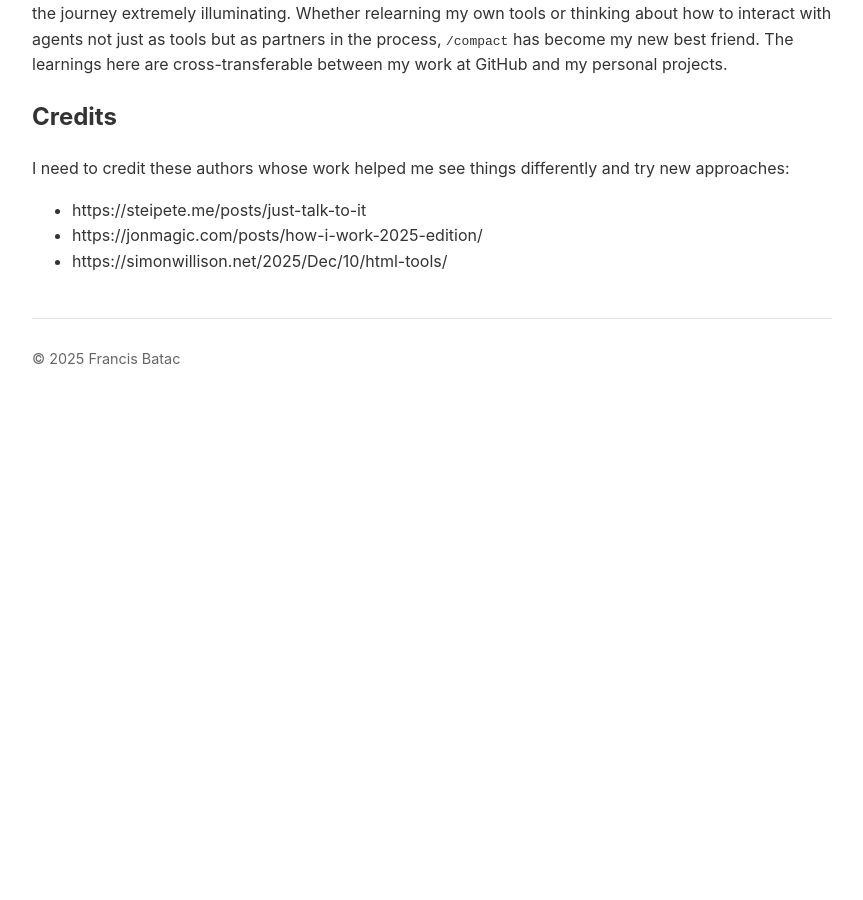
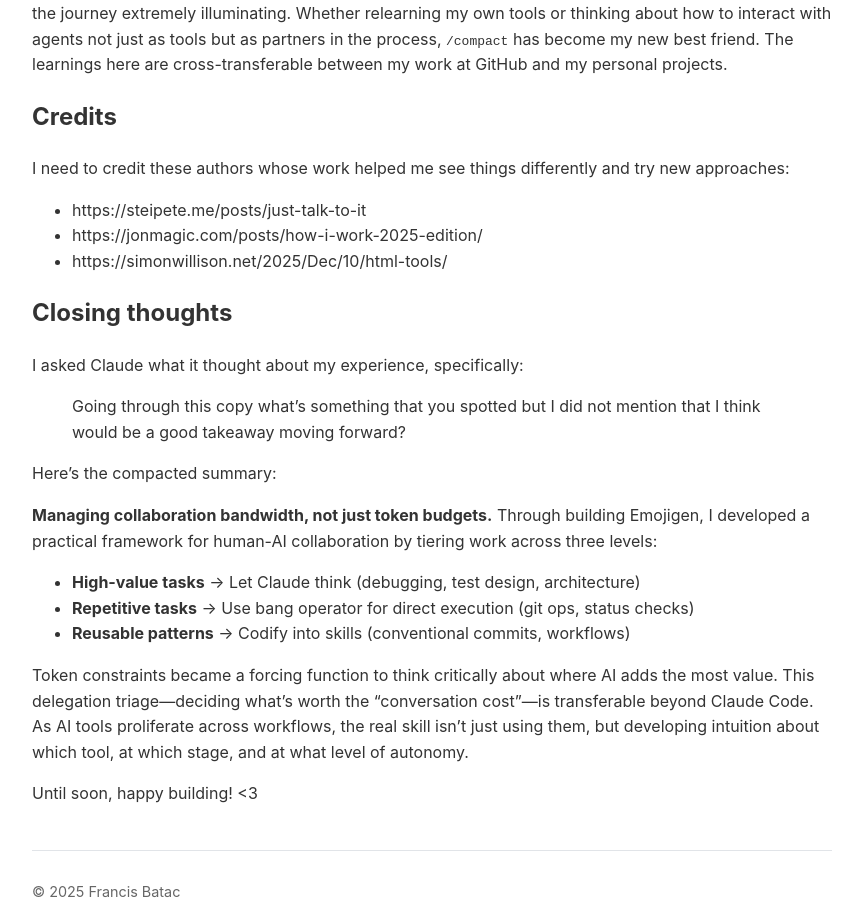
Before and after one commit to francisfuzz/dotcom, a Jekyll site: the page built from _posts/2025-12-27-building-emoji-gen.md, in a window 1280 px wide and 900 px high, scrolled down 2315 px. Shown: the whole window, without its empty margins (208-1071 px from the left). Built offline with Jekyll 4.4.1, drawn with Linux system fonts in a browser that asks for light colours; our own code applies the rules of GitHub Pages for plain Markdown files; before the commit the page ends 2720 px from its top, so only the background shows below that.

Commit message:
feat: add closing thoughts

```diff
--- a/_posts/2025-12-27-building-emoji-gen.md
+++ b/_posts/2025-12-27-building-emoji-gen.md
@@ -65,3 +65,21 @@ I need to credit these authors whose work helped me see things differently and t
 - https://steipete.me/posts/just-talk-to-it
 - https://jonmagic.com/posts/how-i-work-2025-edition/
 - https://simonwillison.net/2025/Dec/10/html-tools/
+
+## Closing thoughts
+
+I asked Claude what it thought about my experience, specifically:
+
+> Going through this copy what's something that you spotted but I did not mention that I think would be a good takeaway moving forward?
+
+Here's the compacted summary:
+
+**Managing collaboration bandwidth, not just token budgets.** Through building Emojigen, I developed a practical framework for human-AI collaboration by tiering work across three levels:
+
+- **High-value tasks** → Let Claude think (debugging, test design, architecture)
+- **Repetitive tasks** → Use bang operator for direct execution (git ops, status checks)
+- **Reusable patterns** → Codify into skills (conventional commits, workflows)
+
+Token constraints became a forcing function to think critically about where AI adds the most value. This delegation triage—deciding what's worth the "conversation cost"—is transferable beyond Claude Code. As AI tools proliferate across workflows, the real skill isn't just using them, but developing intuition about which tool, at which stage, and at what level of autonomy.
+
+Until soon, happy building! <3
```
